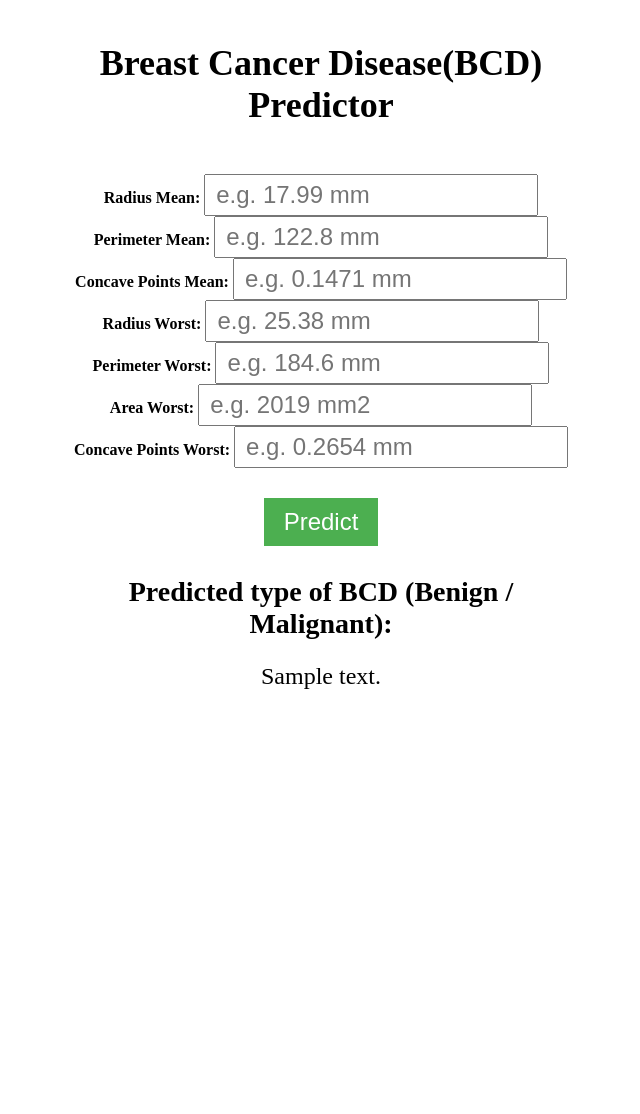
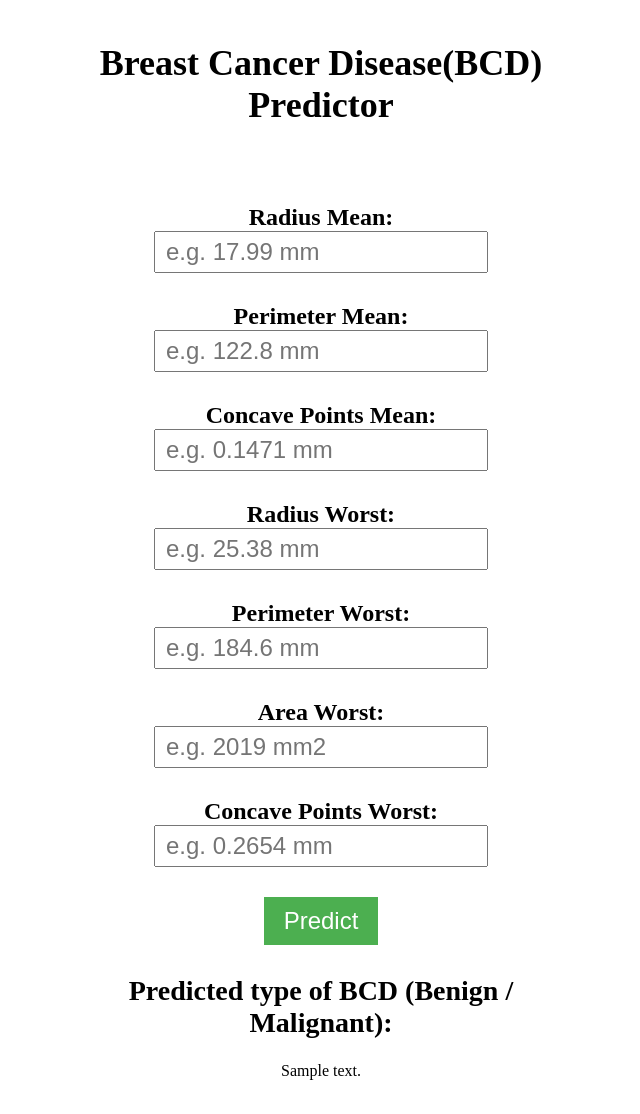
Before and after one commit to VivekSakariya16/BCDPredictor, a Flask app: template templates/index.html in a window 1280 px wide. Shown: the whole page, without its empty margins (319-959 px from the left). Before the commit the page ends 689 px from the top, so only its background shows below. Run offline with Flask 3, Linux system fonts and the light colour scheme; the template is opened without the code that fills it: most values are stand-ins (such as "Sample title", 1, 10 or a date in 2020); parts of the project's set-up code (start-up, migrations or seed data) failed here and were passed over.

Commit message:
Update index.html

```diff
--- a/templates/index.html
+++ b/templates/index.html
@@ -20,7 +20,7 @@ h2 {
   margin-top: 30px;
 }
 
-label {
+strong {
   display: block;
   font-size: 24px;
   margin-top: 30px;
@@ -45,10 +45,6 @@ button:hover {
   background-color: #3e8e41;
 }
 
-p {
-  font-size: 24px;
-  margin-top: 20px;
-}
     </style>
   </head>
   <body>
```
